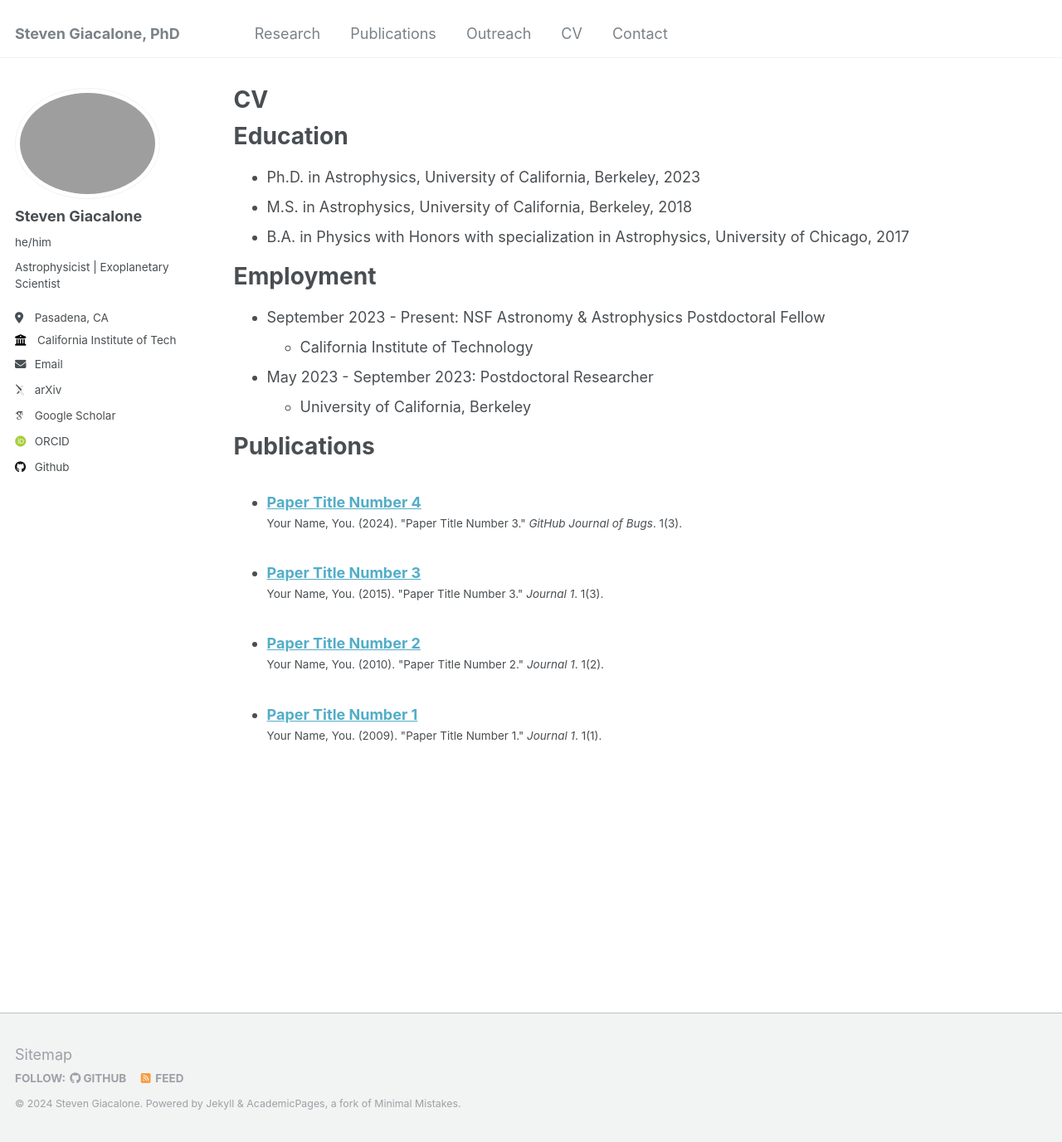
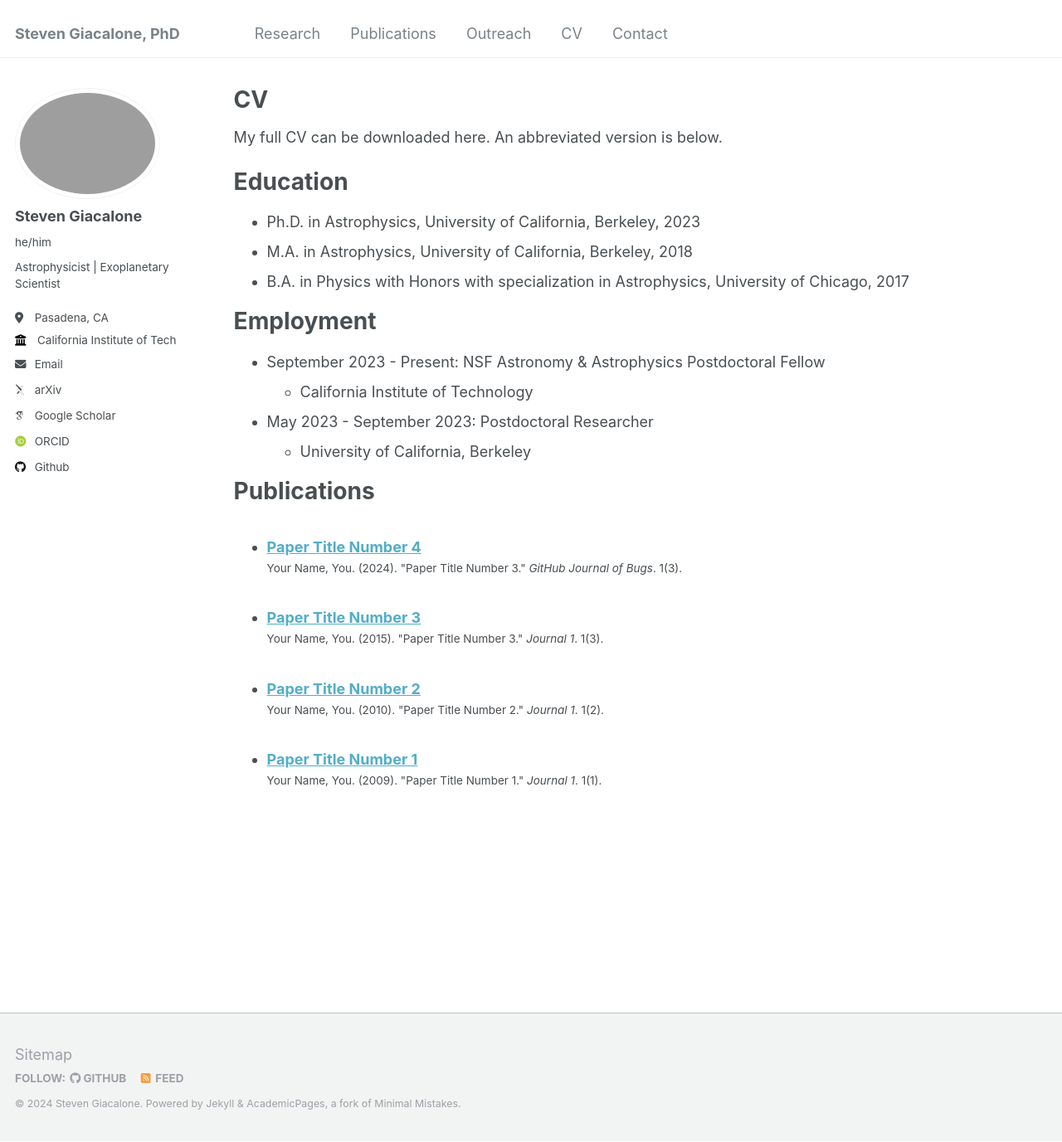
Before and after one commit to stevengiacalone/stevengiacalone.github.io, a Jekyll site: the page built from _pages/cv.md, in a window 1280 px wide and 1377 px high. Shown: the whole window at 83% size. Built offline with Jekyll 4.4.1, drawn with Linux system fonts in a browser that asks for light colours; some web fonts are replaced.

Commit message:
Update cv.md

```diff
--- a/_pages/cv.md
+++ b/_pages/cv.md
@@ -9,10 +9,12 @@ redirect_from:
 
 {% include base_path %}
 
+My full CV can be downloaded here. An abbreviated version is below.
+
 Education
 ======
 * Ph.D. in Astrophysics, University of California, Berkeley, 2023
-* M.S. in Astrophysics, University of California, Berkeley, 2018
+* M.A. in Astrophysics, University of California, Berkeley, 2018
 * B.A. in Physics with Honors with specialization in Astrophysics, University of Chicago, 2017
 
 Employment
```
